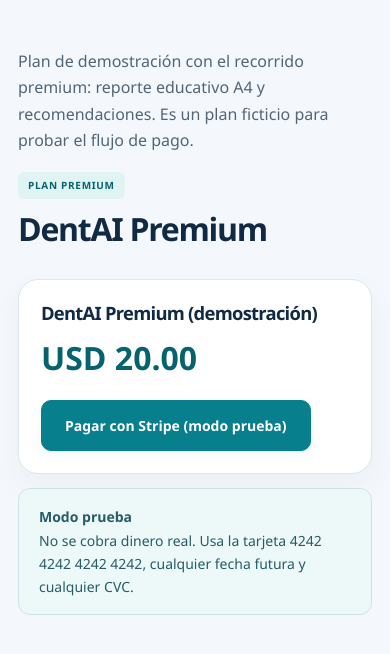
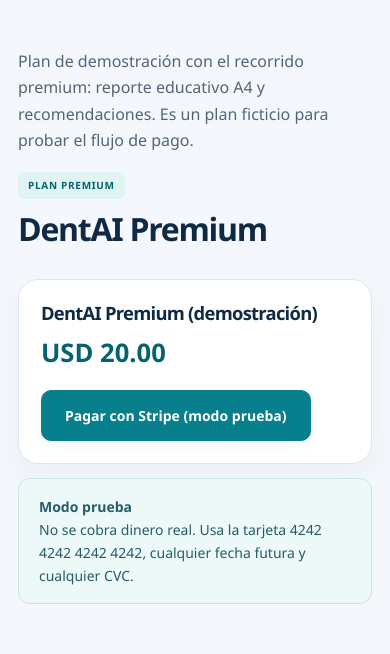
Before and after one commit to Jhanfranco07/DentaIA, a Next.js app: page /premium in a window 390 px wide. Shown: the top 654 px of the page. Built offline with nearby package versions, Linux system fonts and the light colour scheme.

Commit message:
style: ajustar responsive de /premium

```diff
--- a/src/app/globals.css
+++ b/src/app/globals.css
@@ -450,3 +450,8 @@ main{min-width:0}input,select,textarea{font-size:16px}summary{cursor:pointer;min
 .precio { font-size: 2rem; font-weight: 700; color: var(--teal-dark); margin: 8px 0 16px; }
 .pago-lista { list-style: none; margin: 12px 0 0; padding: 0; display: grid; gap: 8px; }
 .pago-fila { display: flex; justify-content: space-between; gap: 12px; padding: 12px 14px; border: 1px solid var(--line); border-radius: 12px; font-size: 14px; }
+
+@media (max-width: 650px) {
+  .precio { font-size: 1.6rem; }
+  .pago-fila { flex-direction: column; gap: 4px; }
+}
```
